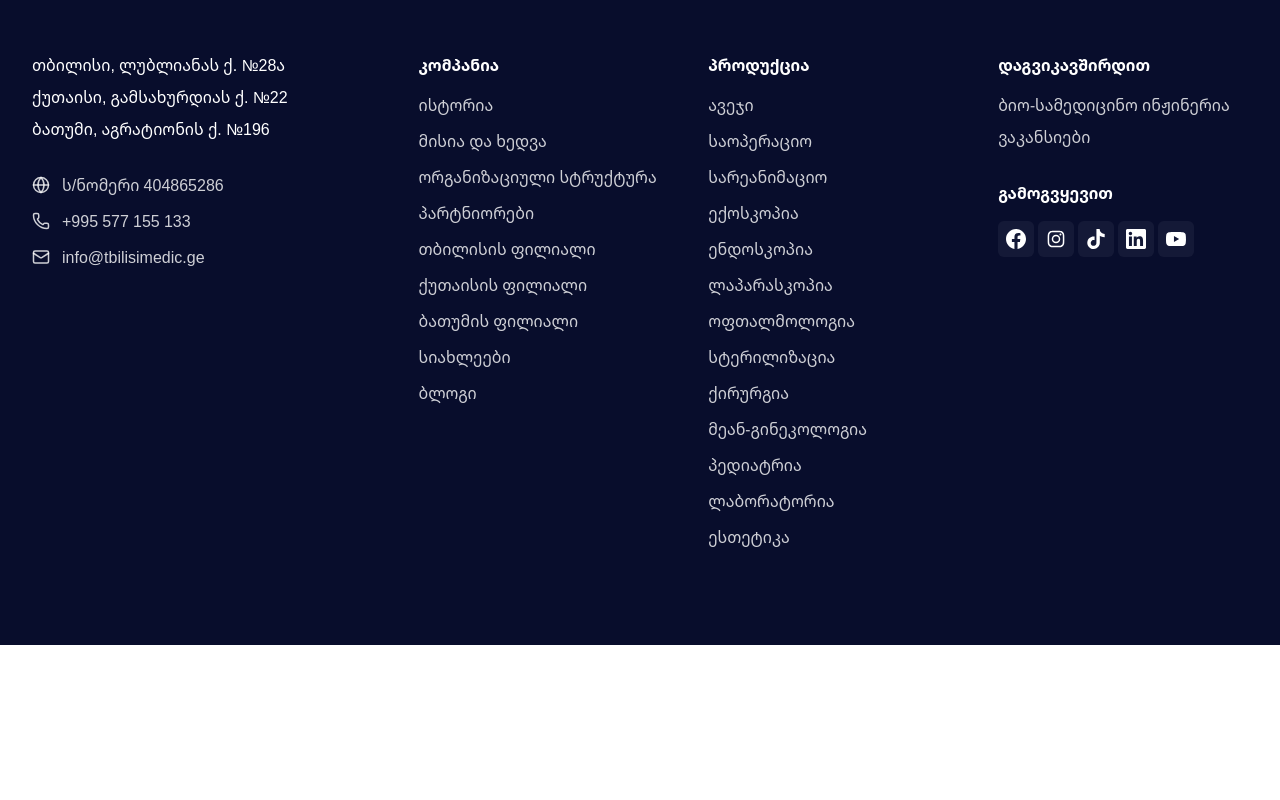
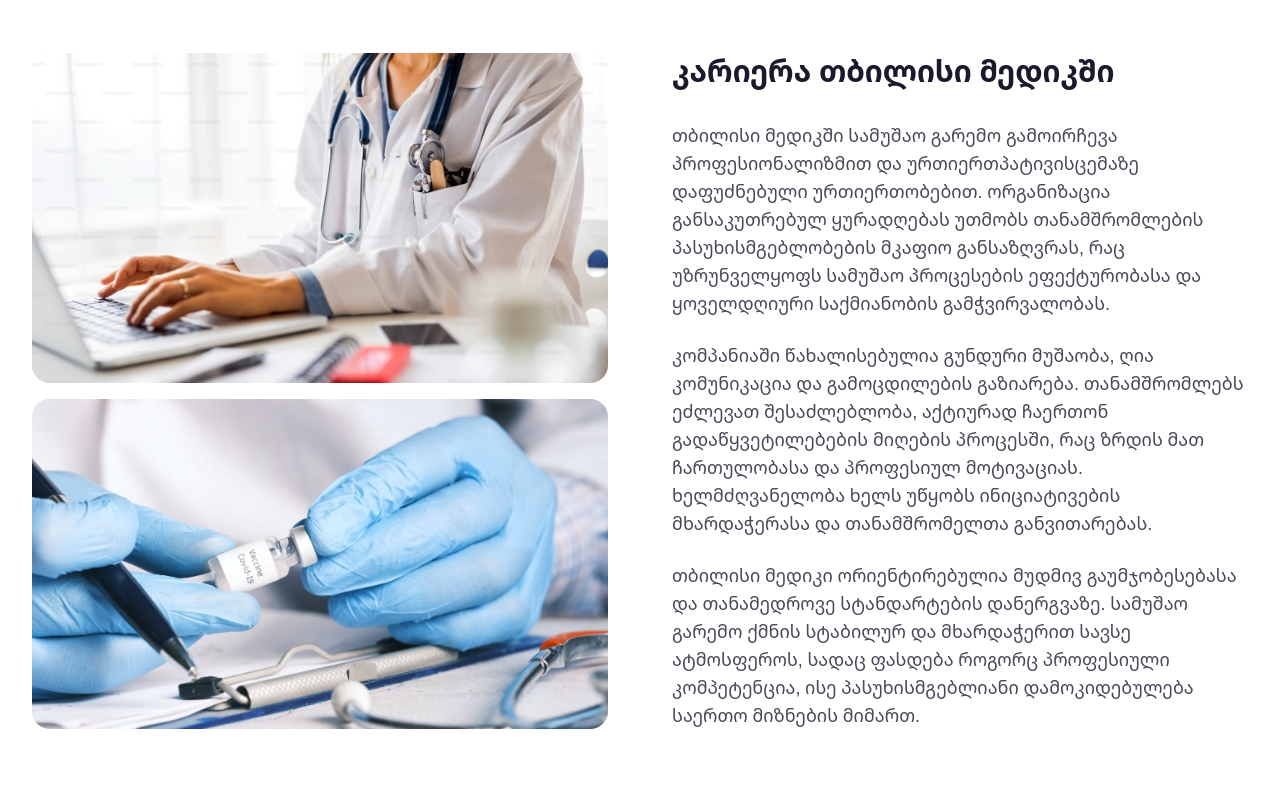
Before and after one commit to tbilisi-medic/web, a Next.js app: page /careers in a window 1280 px wide. Shown: the part 300-1100 px from the top of the page. Before the commit the page ends 945 px from the top, so only its background shows below. Built offline with nearby package versions, Linux system fonts and the light colour scheme.

Commit message:
feat: add careers content section

```diff
--- a/src/app/careers/page.tsx
+++ b/src/app/careers/page.tsx
@@ -1,5 +1,6 @@
 import { Metadata } from 'next';
 import { PageHeader } from '@/components/sections/shared';
+import { CareersContent } from '@/components/sections/careers';
 
 export const metadata: Metadata = {
   title: 'კარიერა',
@@ -7,5 +8,10 @@ export const metadata: Metadata = {
 };
 
 export default function CareersPage() {
-  return <PageHeader title="კარიერა" />;
+  return (
+    <>
+      <PageHeader title="კარიერა" />
+      <CareersContent />
+    </>
+  );
 }
--- /dev/null
+++ b/src/components/sections/careers/careers-content.tsx
@@ -0,0 +1,67 @@
+import Image from 'next/image';
+
+const images = ['/images/categories/1.jpg', '/images/categories/2.jpg'];
+
+export function CareersContent() {
+  return (
+    <section className="py-16 lg:py-24 lg:pb-20">
+      <div className="px-4 sm:px-6 lg:px-8">
+        <div className="mx-auto max-w-7xl">
+          <div className="grid gap-12 lg:grid-cols-2 lg:gap-16">
+            {/* Left: Images */}
+            <div className="flex flex-col gap-4">
+              {images.map((src, i) => (
+                <div
+                  key={i}
+                  className="relative flex-1 min-h-70 overflow-hidden rounded-2xl bg-gray-200"
+                >
+                  <Image
+                    src={src}
+                    alt={`ჩვენს შესახებ ${i + 1}`}
+                    fill
+                    className="object-cover"
+                  />
+                </div>
+              ))}
+            </div>
+
+            {/* Right: Text content */}
+            <div>
+              <h2 className="text-2xl font-bold text-foreground sm:text-3xl">
+                კარიერა თბილისი მედიკში
+              </h2>
+
+              <div className="mt-8 space-y-6 text-lg text-foreground/80">
+                <p>
+                  თბილისი მედიკში სამუშაო გარემო გამოირჩევა პროფესიონალიზმით და
+                  ურთიერთპატივისცემაზე დაფუძნებული ურთიერთობებით. ორგანიზაცია
+                  განსაკუთრებულ ყურადღებას უთმობს თანამშრომლების
+                  პასუხისმგებლობების მკაფიო განსაზღვრას, რაც უზრუნველყოფს
+                  სამუშაო პროცესების ეფექტურობასა და ყოველდღიური საქმიანობის
+                  გამჭვირვალობას.
+                </p>
+
+                <p>
+                  კომპანიაში წახალისებულია გუნდური მუშაობა, ღია კომუნიკაცია და
+                  გამოცდილების გაზიარება. თანამშრომლებს ეძლევათ შესაძლებლობა,
+                  აქტიურად ჩაერთონ გადაწყვეტილებების მიღების პროცესში, რაც ზრდის
+                  მათ ჩართულობასა და პროფესიულ მოტივაციას. ხელმძღვანელობა ხელს
+                  უწყობს ინიციატივების მხარდაჭერასა და თანამშრომელთა
+                  განვითარებას.
+                </p>
+
+                <p>
+                  თბილისი მედიკი ორიენტირებულია მუდმივ გაუმჯობესებასა და
+                  თანამედროვე სტანდარტების დანერგვაზე. სამუშაო გარემო ქმნის
+                  სტაბილურ და მხარდაჭერით სავსე ატმოსფეროს, სადაც ფასდება როგორც
+                  პროფესიული კომპეტენცია, ისე პასუხისმგებლიანი დამოკიდებულება
+                  საერთო მიზნების მიმართ.
+                </p>
+              </div>
+            </div>
+          </div>
+        </div>
+      </div>
+    </section>
+  );
+}
--- /dev/null
+++ b/src/components/sections/careers/index.ts
@@ -0,0 +1 @@
+export { CareersContent } from './careers-content';
--- a/src/components/sections/index.ts
+++ b/src/components/sections/index.ts
@@ -2,3 +2,4 @@ export * from './home';
 export * from './shared';
 export * from './about';
 export * from './products';
+export * from './careers';
```
